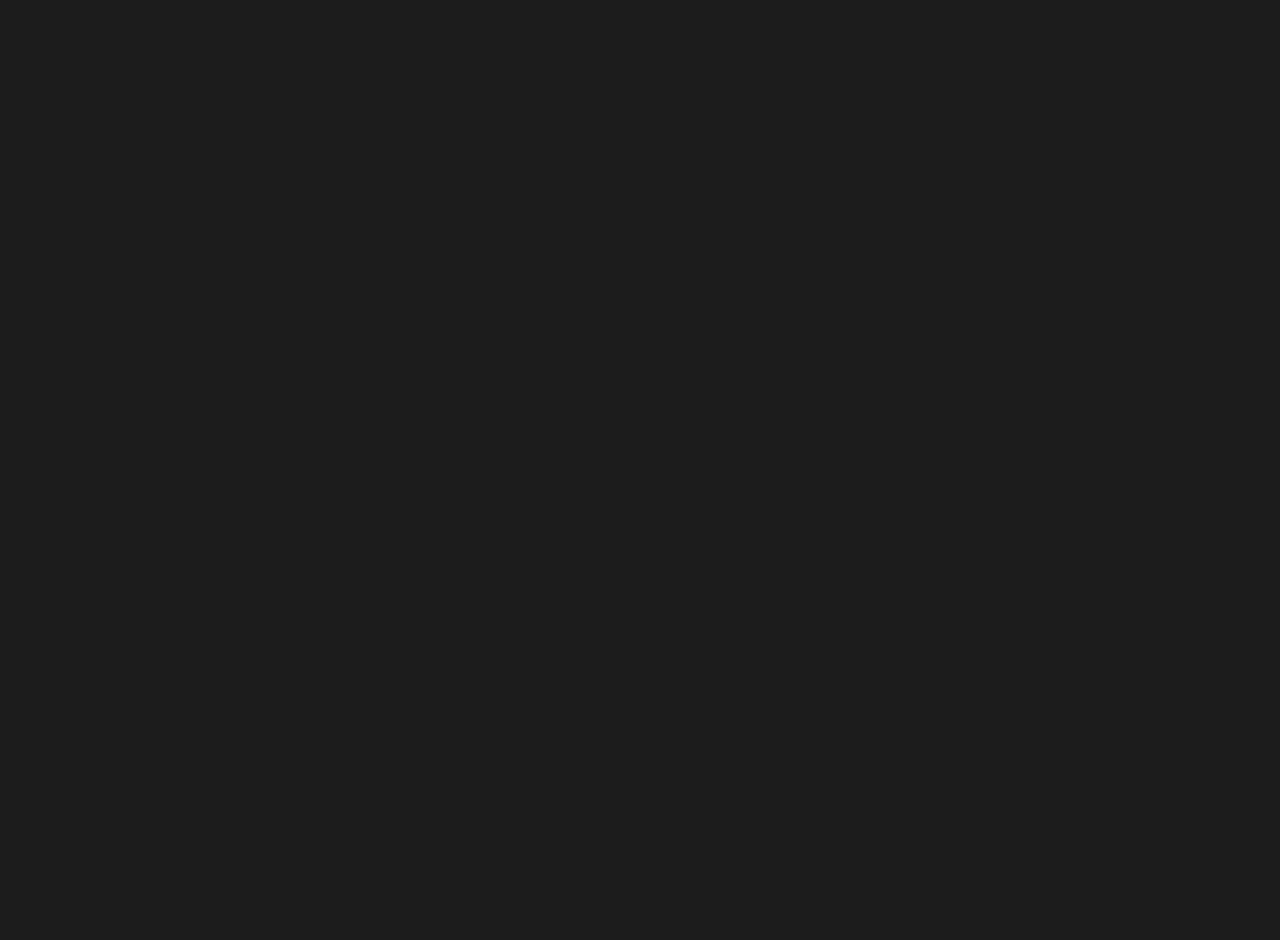
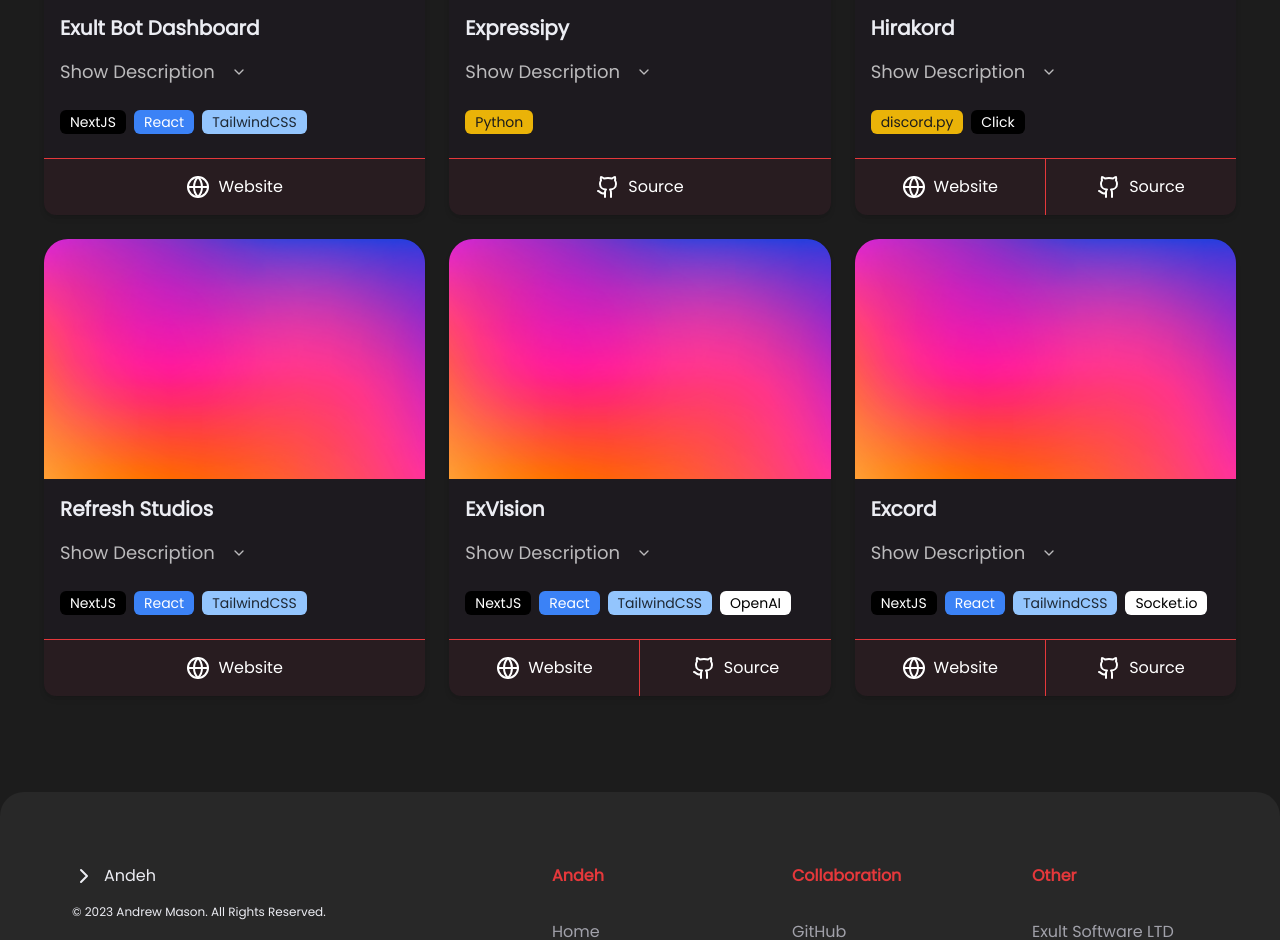
Before and after one commit to ExHiraku/andeh.uk, a Next.js app: page /projects in a window 1280 px wide. Shown: the part 1012-1952 px from the top of the page. Before the commit the page ends 800 px from the top, so only its background shows below. Built offline with nearby package versions, Linux system fonts and the light colour scheme.

Commit message:
Projects Page

```diff
--- a/src/app/(landing)/(routes)/_components/footer/footer-nav.tsx
+++ b/src/app/(landing)/(routes)/_components/footer/footer-nav.tsx
@@ -1,14 +1,24 @@
+"use client";
+
 import Link from "next/link";
 
 import { Logo } from "@/components/logo";
 import { Button } from "@/components/ui/button";
 import { useModal } from "@/components/hooks/use-modal";
+import { cn } from "@/lib/utils";
+import { usePathname } from "next/navigation";
 
-export const FooterNav = () => {
+export const FooterNav = ({ bgClassName }: { bgClassName?: string }) => {
   const { onOpen } = useModal();
+  const pathname = usePathname();
 
   return (
-    <footer className="bg-background max-w-7xl w-full mx-auto min-[1280px]:rounded-t-3xl">
+    <footer
+      className={cn(
+        bgClassName || "bg-background",
+        "max-w-7xl w-full mx-auto min-[1280px]:rounded-t-3xl"
+      )}
+    >
       <div className="grid p-8 gap-16 grid-cols-4 sm:p-[4.5rem] sm:grid-cols-5">
         <div className="flex flex-col gap-y-4 col-span-4 sm:col-span-2">
           <Logo />
@@ -19,13 +29,16 @@
         <div className="col-span-4 xs:col-span-2 flex flex-col gap-y-8 sm:col-span-1">
           <p className="text-primary font-semibold">Andeh</p>
           <div className="flex gap-7 xs:flex-col">
-            <FooterNavItem href="/projects" label="All Projects" />
+            {pathname !== "/projects" && (
+              <FooterNavItem href="/projects" label="All Projects" />
+            )}
+            {pathname !== "/" && <FooterNavItem href="/" label="Home" />}
+            <FooterNavItem href="/blog" label="Blog" />
             <FooterNavItem
               href="/discord"
               label="Discord Server"
               target="_blank"
             />
-            <FooterNavItem href="/blog" label="Blog" />
           </div>
         </div>
         <div className="col-span-4 xs:col-span-2 sm:col-span-1 flex flex-col gap-y-8">
--- a/src/app/(landing)/(routes)/_components/projects/project-tile.tsx
+++ b/src/app/(landing)/(routes)/_components/projects/project-tile.tsx
@@ -1,9 +1,6 @@
 import Image from "next/image";
-import { Github, Globe } from "lucide-react";
 
-import { FeaturedProject } from "@/types/featured-project";
-import { Separator } from "@/components/ui/separator";
-import Link from "next/link";
+import { Project } from "@/types/project";
 import {
   Accordion,
   AccordionContent,
@@ -11,12 +8,11 @@
   AccordionTrigger,
 } from "@/components/ui/accordion";
 import { cn } from "@/lib/utils";
+import { Separator } from "@/components/ui/separator";
+import Link from "next/link";
+import { Github, Globe } from "lucide-react";
 
-export const ProjectTile = ({
-  projectData,
-}: {
-  projectData: FeaturedProject;
-}) => {
+export const ProjectTile = ({ projectData }: { projectData: Project }) => {
   return (
     <div className="relative h-fit shadow-md group overflow-hidden rounded-t-3xl rounded-b-xl bg-card">
       <span className="sr-only">View Project {projectData.label}</span>
@@ -59,6 +55,36 @@
           ))}
         </div>
       </div>
+      <div className="w-full mx-auto border-t-[0.1px] border-primary flex justify-between">
+        {projectData.liveDemo && (
+          <Link
+            className="flex gap-x-2 py-4 w-full items-center mx-auto justify-center bg-primary/5 text-white hover:bg-primary/10"
+            href={projectData.liveDemo}
+            target="_blank"
+          >
+            <Globe />
+            Website
+          </Link>
+        )}
+        {projectData.liveDemo && projectData.sourceUrl && (
+          <div className="flex mx-auto justify-center">
+            <Separator
+              orientation="vertical"
+              className="bg-primary my-auto w-[1px]"
+            />
+          </div>
+        )}
+        {projectData.sourceUrl && (
+          <Link
+            className="flex gap-x-2 py-4 w-full items-center mx-auto justify-center bg-primary/5 text-white hover:bg-primary/10"
+            href={projectData.sourceUrl}
+            target="_blank"
+          >
+            <Github />
+            Source
+          </Link>
+        )}
+      </div>
     </div>
   );
 };
--- a/src/app/(landing)/(routes)/blog/page.tsx
+++ b/src/app/(landing)/(routes)/blog/page.tsx
@@ -1,5 +1,13 @@
+import { ComingSoon } from "@/components/coming-soon";
+import { FooterNav } from "../_components/footer/footer-nav";
+
 const BlogPage = () => {
-  return <main></main>;
+  return (
+    <div className="space-y-16">
+      <ComingSoon />
+      <FooterNav bgClassName="bg-white/5" />
+    </div>
+  );
 };
 
 export default BlogPage;
--- a/src/app/(landing)/(routes)/projects/page.tsx
+++ b/src/app/(landing)/(routes)/projects/page.tsx
@@ -1,5 +1,29 @@
+"use dynamic";
+
+import { GitFork } from "lucide-react";
+
+import { Heading } from "@/components/heading";
+import { AllProjects } from "@/lib/constants/all-projects";
+import { ProjectTile } from "../_components/projects/project-tile";
+import { FooterNav } from "../_components/footer/footer-nav";
+
 const ProjectsPage = () => {
-  return <main></main>;
+  return (
+    <main>
+      <div
+        className="pt-24 lg:pb-24 pb-12 px-8 max-w-7xl mx-auto space-y-8"
+        id="projects"
+      >
+        <Heading icon={GitFork} label="All Projects" />
+        <div className="grid px-3 w-full grid-cols-1 md:grid-cols-2 lg:grid-cols-3 gap-6">
+          {AllProjects.map((data) => (
+            <ProjectTile key={data.label} projectData={data} />
+          ))}
+        </div>
+      </div>
+      <FooterNav bgClassName="bg-white/5" />
+    </main>
+  );
 };
 
 export default ProjectsPage;
--- a/src/app/layout.tsx
+++ b/src/app/layout.tsx
@@ -13,6 +13,7 @@
 export const metadata: Metadata = {
   title: "Andeh",
   description: "Generated by create next app",
+  icons: [{ rel: "icon", url: "/assets/avatar2.png" }],
 };
 
 export default function RootLayout({
--- /dev/null
+++ b/src/components/coming-soon.tsx
@@ -0,0 +1,28 @@
+import Image from "next/image";
+import Link from "next/link";
+
+import { Button } from "@/components/ui/button";
+
+export const ComingSoon = () => {
+  return (
+    <main className="flex flex-col p-8 gap-16 w-full h-full justify-center items-center">
+      <Image
+        src="/assets/avatar.png"
+        alt="avatar"
+        height={515}
+        width={380}
+        className="w-[142px] h-[193px] md:w-[228px] md:h-[309px] lg:w-[285px] lg:h-[386px]"
+      />
+      <div className="text-center space-y-4">
+        <h1 className="text-6xl font-semibold">Coming Soon!</h1>
+        <p className="text-white/70">
+          Sorry! This page is currently under construction. Check back here
+          another time!
+        </p>
+      </div>
+      <Button asChild>
+        <Link href="/">Back to Home</Link>
+      </Button>
+    </main>
+  );
+};
--- /dev/null
+++ b/src/lib/constants/all-projects.ts
@@ -0,0 +1,183 @@
+import { Project } from "@/types/project";
+
+export const AllProjects: Project[] = [
+  {
+    label: "This Website!",
+    description: "The multi-page website you are currently browsing now!",
+    sourceUrl: "https://github.com/AndehUK/andeh.uk",
+    displayImage: "",
+    tags: [
+      {
+        label: "NextJS",
+        color: "bg-black text-white",
+      },
+      {
+        label: "React",
+        color: "bg-blue-500 text-white",
+      },
+      {
+        label: "TailwindCSS",
+        color: "bg-blue-300 text-black/80",
+      },
+    ],
+  },
+  {
+    label: "Kerberus.gg",
+    description:
+      "A multi-page website for Kerberus, a minecraft server network and minecraft modding studio!",
+    liveDemo: "https://kerberus.gg",
+    displayImage: "",
+    tags: [
+      {
+        label: "NextJS",
+        color: "bg-black text-white",
+      },
+      {
+        label: "React",
+        color: "bg-blue-500 text-white",
+      },
+      {
+        label: "TailwindCSS",
+        color: "bg-blue-300 text-black/80",
+      },
+    ],
+  },
+  {
+    label: "Exult Bot",
+    description:
+      "A Work-in-Progress feature rich Discord bot built using discord.py and Postgresql!",
+    liveDemo: "https://bot.exultsoftware.com",
+    displayImage: "",
+    tags: [
+      {
+        label: "discord.py",
+        color: "bg-yellow-500 text-background",
+      },
+      {
+        label: "Postgresql",
+        color: "bg-blue-700 text-white",
+      },
+    ],
+  },
+  {
+    label: "Exult Bot Dashboard",
+    description: "A Work-in-Progress web dashboard for Exult Bot!",
+    liveDemo: "https://bot.exultsoftware.com",
+    displayImage: "",
+    tags: [
+      {
+        label: "NextJS",
+        color: "bg-black text-white",
+      },
+      {
+        label: "React",
+        color: "bg-blue-500 text-white",
+      },
+      {
+        label: "TailwindCSS",
+        color: "bg-blue-300 text-black/80",
+      },
+    ],
+  },
+  {
+    label: "Expressipy",
+    description:
+      "An easy to use asynchronous API wrapper for OtakuGIFs written in Python!",
+    sourceUrl: "https://github.com/AndehUK/expressipy",
+    displayImage: "",
+    tags: [
+      {
+        label: "Python",
+        color: "bg-yellow-500 text-background",
+      },
+    ],
+  },
+  {
+    label: "Hirakord",
+    description: "A CLI Tool for developing Discord bots in python!",
+    sourceUrl: "https://github.com/AndehUK/hirakord",
+    liveDemo: "https://pypi.org/project/hirakord/",
+    displayImage: "",
+    tags: [
+      {
+        label: "discord.py",
+        color: "bg-yellow-500 text-background",
+      },
+      {
+        label: "Click",
+        color: "bg-black text-white",
+      },
+    ],
+  },
+  {
+    label: "Refresh Studios",
+    description:
+      "A single-page website for Refresh Studios, a professional minecraft modding studio!",
+    liveDemo: "https://refresh.andeh.uk",
+    displayImage: "",
+    tags: [
+      {
+        label: "NextJS",
+        color: "bg-black text-white",
+      },
+      {
+        label: "React",
+        color: "bg-blue-500 text-white",
+      },
+      {
+        label: "TailwindCSS",
+        color: "bg-blue-300 text-black/80",
+      },
+    ],
+  },
+  {
+    label: "ExVision",
+    description: "An AI SaaS Web Application built around the OpenAI API!",
+    liveDemo: "https://exvision.andeh.uk",
+    sourceUrl: "https://github.com/AndehUK/ExVision",
+    displayImage: "",
+    tags: [
+      {
+        label: "NextJS",
+        color: "bg-black text-white",
+      },
+      {
+        label: "React",
+        color: "bg-blue-500 text-white",
+      },
+      {
+        label: "TailwindCSS",
+        color: "bg-blue-300 text-black/80",
+      },
+      {
+        label: "OpenAI",
+        color: "bg-white text-black",
+      },
+    ],
+  },
+  {
+    label: "Excord",
+    description: "A Discord Clone built with real-time messaging!",
+    liveDemo: "https://excord.andeh.uk",
+    sourceUrl: "https://github.com/AndehUK/discord-clone",
+    displayImage: "",
+    tags: [
+      {
+        label: "NextJS",
+        color: "bg-black text-white",
+      },
+      {
+        label: "React",
+        color: "bg-blue-500 text-white",
+      },
+      {
+        label: "TailwindCSS",
+        color: "bg-blue-300 text-black/80",
+      },
+      {
+        label: "Socket.io",
+        color: "bg-white text-black",
+      },
+    ],
+  },
+];
--- a/src/lib/constants/featured-projects.ts
+++ b/src/lib/constants/featured-projects.ts
@@ -1,10 +1,9 @@
-import { FeaturedProject } from "@/types/featured-project";
+import { Project } from "@/types/project";
 
-export const FeaturedProjects: FeaturedProject[] = [
+export const FeaturedProjects: Project[] = [
   {
     label: "This Website!",
-    description:
-      "The single-page website you are currently browsing now! Built using NextJS, React and TailwindCSS!",
+    description: "The multi-page website you are currently browsing now!",
     liveDemo: "https://andeh.uk",
     sourceUrl: "https://github.com/AndehUK/andeh.uk",
     displayImage: "",
--- a/src/types/featured-project.ts
+++ b/src/types/project.ts
@@ -3,7 +3,7 @@
   color: string;
 }
 
-export interface FeaturedProject {
+export interface Project {
   label: string;
   description: string;
   liveDemo?: string;
```
Also changed, not shown: public/assets/avatar2.png (added).
